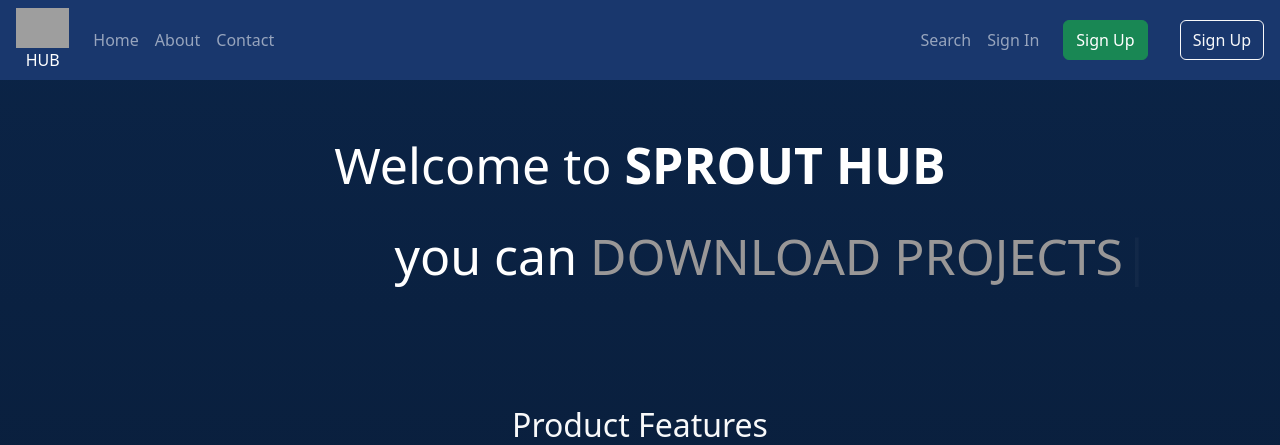
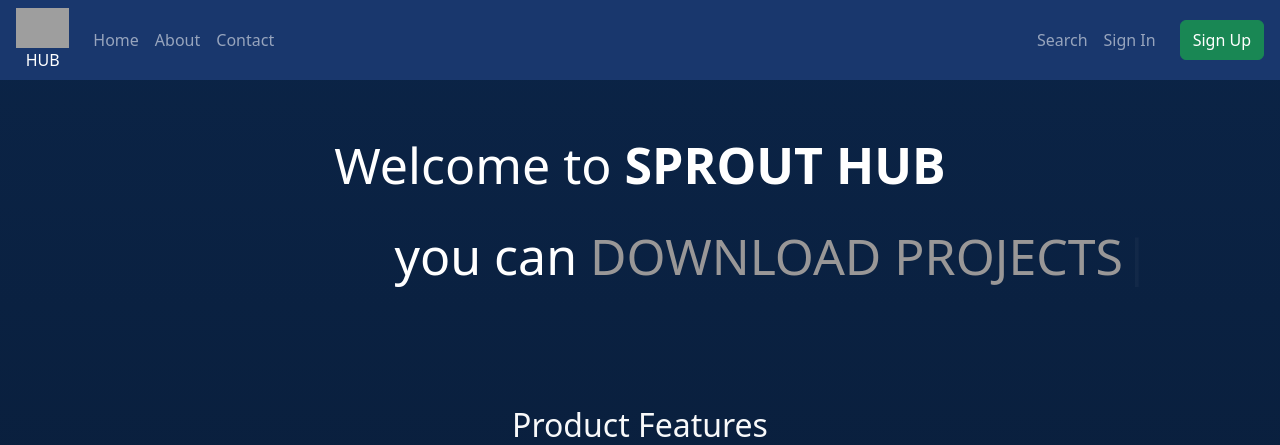
Before and after one commit to sr33n3sh/SproutHub, a Django app: page / in a window 1280 px wide. Shown: the top 445 px of the page. Run offline with Django 4.2, Linux system fonts and the light colour scheme; some libraries are stand-ins or nearby versions; grey boxes are pictures that could not be loaded.

Commit message:
removed extra sign up

```diff
--- a/sih/accounts/views.py
+++ b/sih/accounts/views.py
@@ -19,7 +19,7 @@ def college_register(request):
         form=college_Regform(request.POST)
         if form.is_valid():
             user=form.save()
-            return redirect('http://127.0.0.1:8000/clghome/')
+            return redirect('http://127.0.0.1:8000/login/')
     else:
         form=college_Regform()
     return render(request,'csignup.html',{'form':form})
--- a/sih/templates/landingPage.html
+++ b/sih/templates/landingPage.html
@@ -41,9 +41,8 @@
       </ul>
 
       <button class="btn btn-success my-2 my-sm-0 mx-3" type="submit">
-        <a class="nav-link" href="http://127.0.0.1:8000/register/">Sign Up</a>
-      <button class="btn btn-outline-light my-2 my-sm-0 mx-3" type="submit">
         <a class="nav-link" href="http://127.0.0.1:8000/college_register/">Sign Up</a>
+
         {% endif %}
     </form>
   </div>
```
Also changed, not shown: sih/db.sqlite3.
